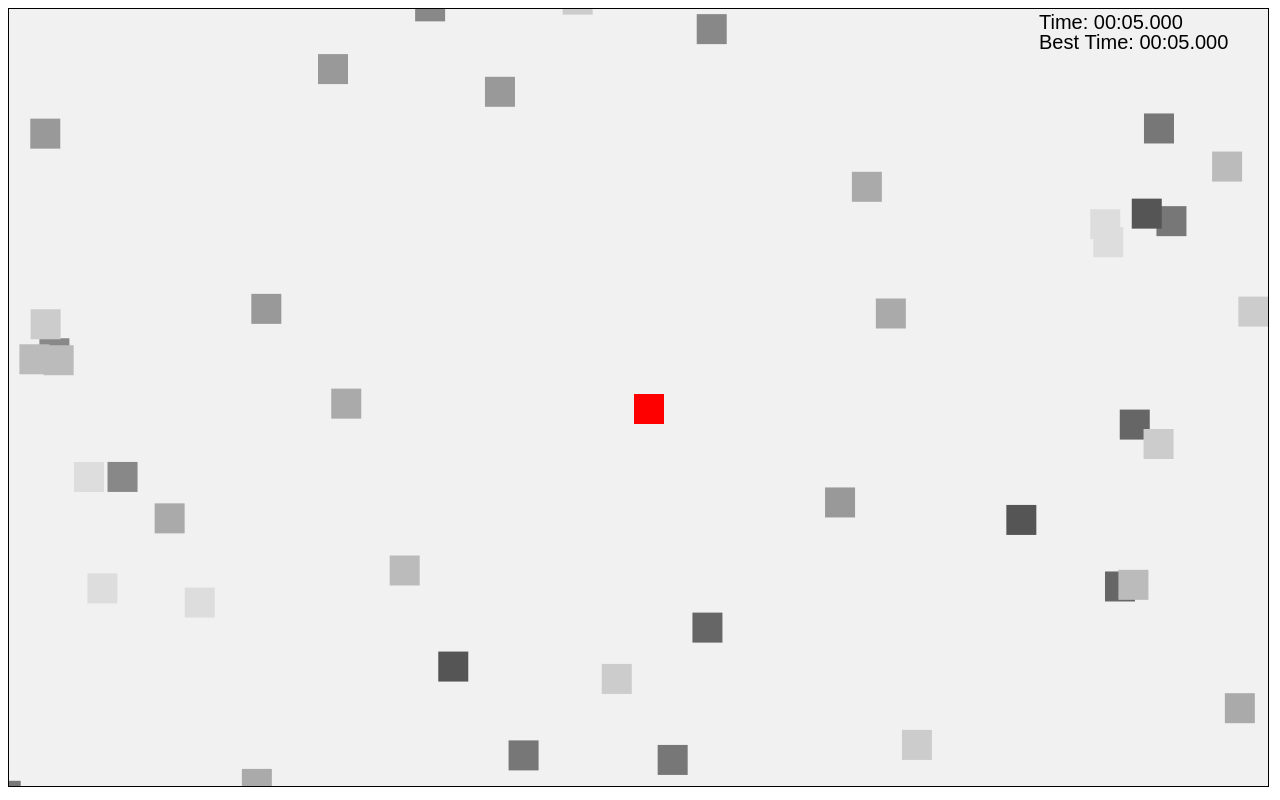
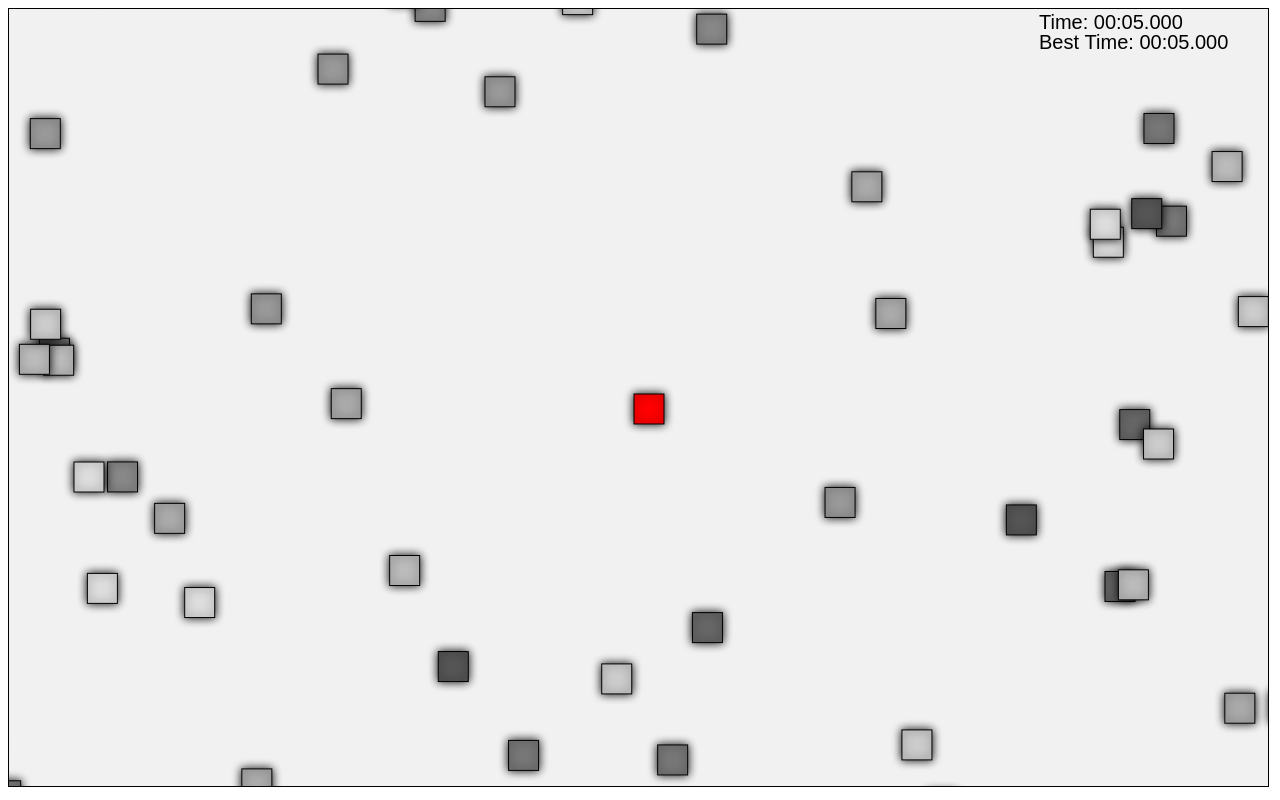
Before and after one commit to LeonPongrac/web2_lab3, a plain HTML site: page index.html in a window 1280 px wide. Drawn offline with Linux system fonts and the light colour scheme.

Commit message:
dodana sjena i border

```diff
--- a/index.html
+++ b/index.html
@@ -75,7 +75,15 @@
                         ctx.save();
                         ctx.translate(this.x, this.y);
                         ctx.fillStyle = color;
+
+                        // Add a shadow
+                        ctx.shadowColor = "black";
+                        ctx.shadowBlur = 10;
                         ctx.fillRect(this.width / -2, this.height / -2, this.width, this.height);
+
+                        // Add a black border
+                        ctx.strokeStyle = "black";
+                        ctx.strokeRect(this.width / -2 , this.height / -2 , this.width, this.height);
                         ctx.restore();
                     };
 
```
